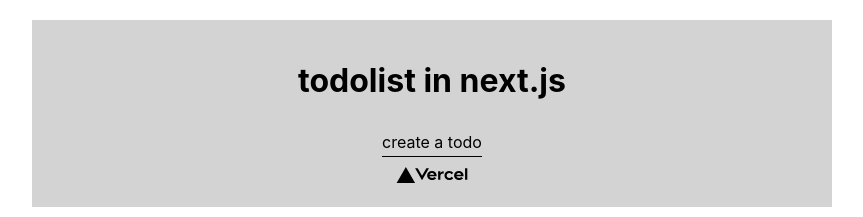
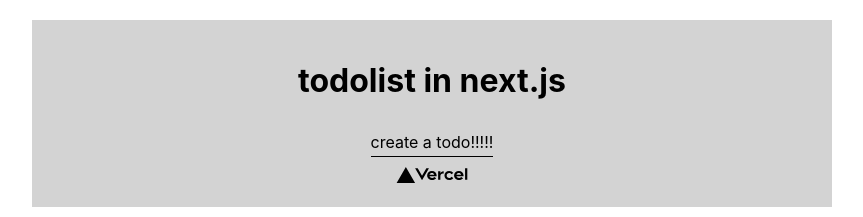
Before and after one commit to daniel1982007/nextjsexample, a Next.js app: page / in a window 1280 px wide. Shown: the top 217 px of the page, without its empty margins (208-1071 px from the left). Built offline with nearby package versions, Linux system fonts and the light colour scheme; no server answers; the database is empty.

Commit message:
try a small change

```diff
--- a/pages/index.js
+++ b/pages/index.js
@@ -11,7 +11,7 @@ export default function Home({todos}) {
   return (
     <Layout>
       <Header title='Create Next App' />
-      <Link href='/create_list'><a className={styles.back}>create a todo</a></Link>
+      <Link href='/create_list'><a className={styles.back}>create a todo!!!!!</a></Link>
       <TodoList todos={todos} />
       <footer>
         <Image src="/vercel.svg" alt="Vercel Logo" width={72} height={16} />
```
